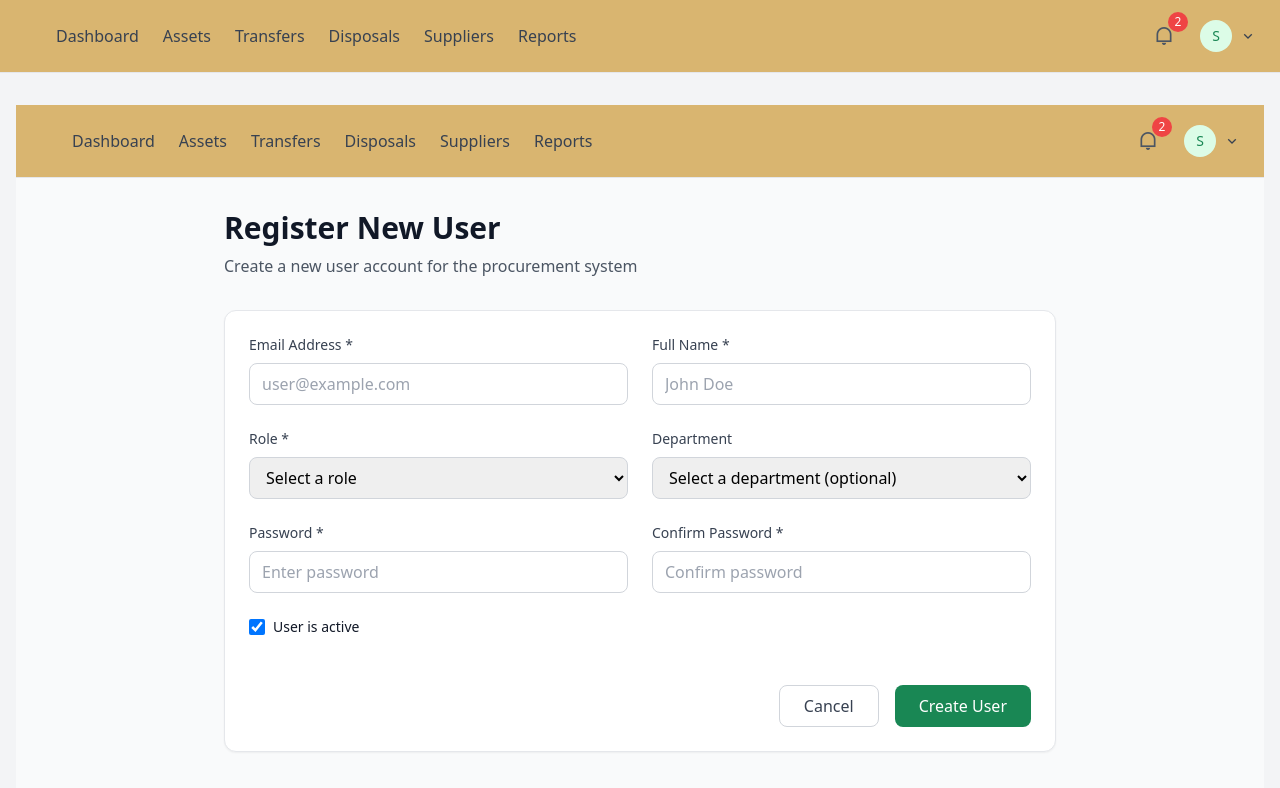
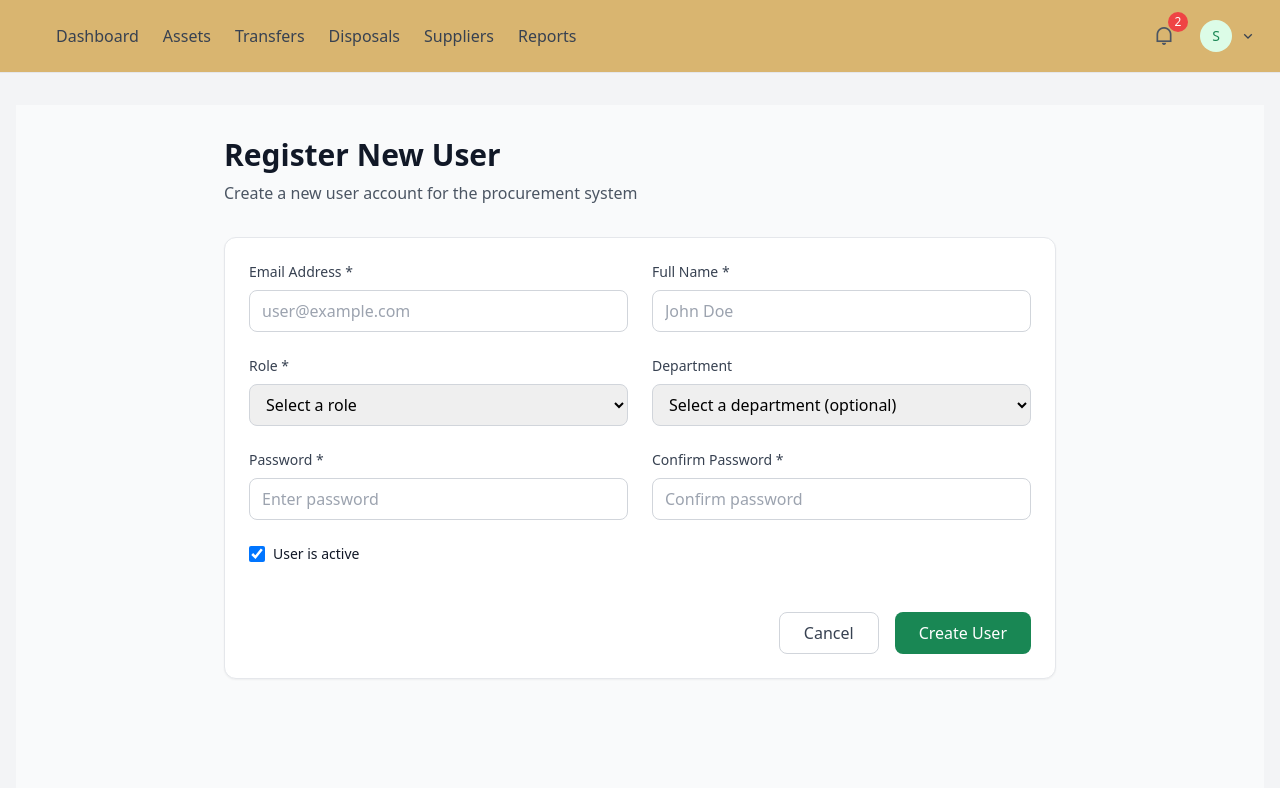
Before and after one commit to kalu-Peter/procurement, a Next.js app: page /dashboard/admin/users/register in a window 1280 px wide. Shown: the top 788 px of the page. Built offline with nearby package versions, Linux system fonts and the light colour scheme; sample sign-in values are in the browser's storage.

Commit message:
apt-user management deactivation1

```diff
--- a/app/dashboard/admin/users/register/page.tsx
+++ b/app/dashboard/admin/users/register/page.tsx
@@ -165,8 +165,6 @@ export default function UserRegistrationPage() {
 
   return (
     <div className="min-h-screen bg-gray-50">
-      <Header user={user} onLogout={handleLogout} />
-
       <div className="max-w-4xl mx-auto px-4 sm:px-6 lg:px-8 py-8">
         <div className="mb-8">
           <h1 className="text-3xl font-bold text-gray-900 mb-2">
```
